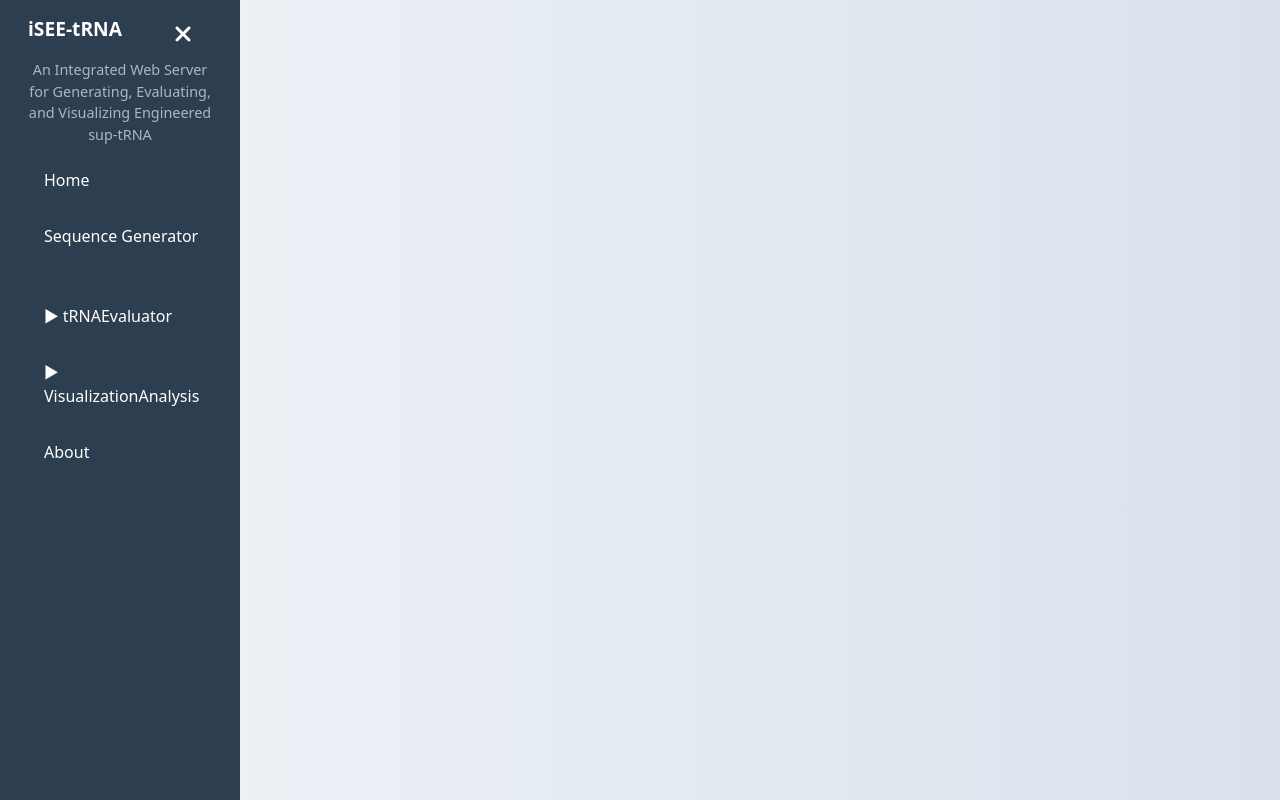
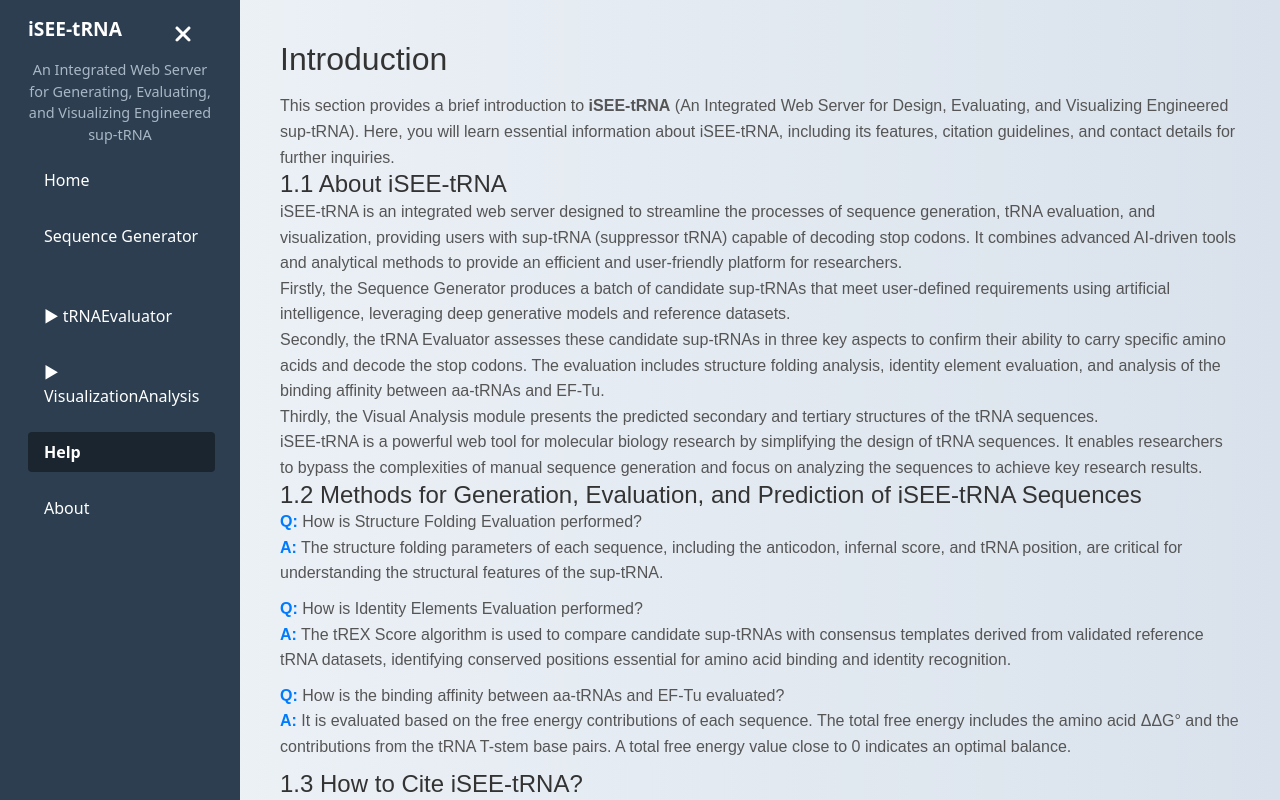
Before and after one commit to Lovelumine/AYumeRNA, a Vue app in the folder AYumeRNA-frontend/: page /help in a window 1280 px wide. Built offline with nearby package versions, Linux system fonts and the light colour scheme; what @shene/table would draw is missing.

Commit message:
增加帮助页面

```diff
--- a/AYumeRNA-frontend/src/pages/HelpPage/HelpPage.vue
+++ b/AYumeRNA-frontend/src/pages/HelpPage/HelpPage.vue
@@ -1 +1,153 @@
-<template>帮助</template>
+<template>
+  <div class="manual-container">
+    <section class="introduction">
+      <h1>Introduction</h1>
+      <p>This section provides a brief introduction to <strong>iSEE-tRNA</strong> (An Integrated Web Server for Design, Evaluating, and Visualizing Engineered sup-tRNA). Here, you will learn essential information about iSEE-tRNA, including its features, citation guidelines, and contact details for further inquiries.</p>
+
+      <h2>1.1 About iSEE-tRNA</h2>
+      <p>
+        iSEE-tRNA is an integrated web server designed to streamline the processes of sequence generation, tRNA evaluation, and visualization, providing users with sup-tRNA (suppressor tRNA) capable of decoding stop codons. It combines advanced AI-driven tools and analytical methods to provide an efficient and user-friendly platform for researchers.
+      </p>
+      <p>
+        Firstly, the Sequence Generator produces a batch of candidate sup-tRNAs that meet user-defined requirements using artificial intelligence, leveraging deep generative models and reference datasets.
+      </p>
+      <p>
+        Secondly, the tRNA Evaluator assesses these candidate sup-tRNAs in three key aspects to confirm their ability to carry specific amino acids and decode the stop codons. The evaluation includes structure folding analysis, identity element evaluation, and analysis of the binding affinity between aa-tRNAs and EF-Tu.
+      </p>
+      <p>
+        Thirdly, the Visual Analysis module presents the predicted secondary and tertiary structures of the tRNA sequences.
+      </p>
+      <p>
+        iSEE-tRNA is a powerful web tool for molecular biology research by simplifying the design of tRNA sequences. It enables researchers to bypass the complexities of manual sequence generation and focus on analyzing the sequences to achieve key research results.
+      </p>
+
+      <h2>1.2 Methods for Generation, Evaluation, and Prediction of iSEE-tRNA Sequences</h2>
+      <!-- <div class="faq-item">
+        <p><strong>Q:</strong> What computational models and reference datasets are used to generate sup-tRNA sequences?</p>
+        <p><strong>A:</strong> [Answer]</p>
+      </div>
+      <div class="faq-item">
+        <p><strong>Q:</strong> What does the sup-tRNA sequence processing workflow look like?</p>
+        <p><strong>A:</strong> [Answer]</p>
+      </div>
+      <div class="faq-item">
+        <p><strong>Q:</strong> How does iSEE-tRNA present the sup-tRNA?</p>
+        <p><strong>A:</strong> [Answer]</p>
+      </div> -->
+      <div class="faq-item">
+        <p><strong>Q:</strong> How is Structure Folding Evaluation performed?</p>
+        <p><strong>A:</strong> The structure folding parameters of each sequence, including the anticodon, infernal score, and tRNA position, are critical for understanding the structural features of the sup-tRNA.</p>
+      </div>
+      <div class="faq-item">
+        <p><strong>Q:</strong> How is Identity Elements Evaluation performed?</p>
+        <p><strong>A:</strong> The tREX Score algorithm is used to compare candidate sup-tRNAs with consensus templates derived from validated reference tRNA datasets, identifying conserved positions essential for amino acid binding and identity recognition.</p>
+      </div>
+      <div class="faq-item">
+        <p><strong>Q:</strong> How is the binding affinity between aa-tRNAs and EF-Tu evaluated?</p>
+        <p><strong>A:</strong> It is evaluated based on the free energy contributions of each sequence. The total free energy includes the amino acid ΔΔG° and the contributions from the tRNA T-stem base pairs. A total free energy value close to 0 indicates an optimal balance.</p>
+      </div>
+      <!-- <div class="faq-item">
+        <p><strong>Q:</strong> How is the secondary structure predicted?</p>
+        <p><strong>A:</strong> [Answer]</p>
+      </div>
+      <div class="faq-item">
+        <p><strong>Q:</strong> How is the tertiary structure predicted?</p>
+        <p><strong>A:</strong> [Answer]</p>
+      </div> -->
+
+      <h2>1.3 How to Cite iSEE-tRNA?</h2>
+      <p>If you use iSEE-tRNA, please cite XX.</p>
+
+      <h2>1.4 How to Contact Us?</h2>
+      <p>For any inquiries or concerns regarding iSEE-tRNA, please contact us at <a href="mailto:shendekoudai@lovelumine.com">shendekoudai@lovelumine.com</a>.</p>
+    </section>
+
+    <section class="user-tutorial">
+      <h1>User Tutorial</h1>
+      <p>In this section, you will learn how to generate and evaluate the sup-tRNAs you need using iSEE-tRNA. To assist you, we have provided screenshots of various parts of the user interface, with key information highlighted in red boxes.</p>
+
+      <h2>2.1 Sequence Generator</h2>
+      <p>iSEE-tRNA generates specific sup-tRNA meeting user-defined requirements. You can select the stop codon in the Sequence Generator to generate the desired sup-tRNA. Below are the operation diagrams.</p>
+
+      <h2>2.2 tRNA Evaluator</h2>
+      <div class="evaluation-step">
+        <h3>1) Structure Folding Evaluation</h3>
+        <p>Displays the structure folding parameters of each sequence, including the anticodon, infernal score, and tRNA positions. Users can filter the results through the Infernal Score.</p>
+      </div>
+      <div class="evaluation-step">
+        <h3>2) Identity Elements Evaluation</h3>
+        <p>Provides tREX Scores for different amino acids. A positive tREX Score indicates that the generated tRNA likely possesses the correct identity elements to carry a specific amino acid and function as a sup-tRNA. Users can sort the results by tREX Score.</p>
+      </div>
+      <div class="evaluation-step">
+        <h3>3) Binding Affinity Evaluation</h3>
+        <p>Demonstrates the total free energy of different amino acids and sup-tRNAs.</p>
+      </div>
+
+      <h2>2.3 tRNA Visualization Analysis</h2>
+      <p>In this part, you can view the predicted secondary and tertiary structures of tRNA sequences.</p>
+    </section>
+  </div>
+</template>
+
+
+
+<style scoped>
+.manual-container {
+  font-family: Arial, sans-serif;
+  margin: 20px;
+  line-height: 1.6;
+}
+
+h1 {
+  color: #333;
+  font-size: 2em;
+  margin-bottom: 15px;
+}
+
+h2 {
+  color: #333;
+  font-size: 1.5em;
+  margin-top: 20px;
+}
+
+h3 {
+  color: #333;
+  font-size: 1.2em;
+  margin-top: 15px;
+}
+
+p {
+  font-size: 1em;
+  color: #555;
+  margin-bottom: 15px;
+}
+
+.faq-item {
+  margin-bottom: 10px;
+}
+
+.faq-item strong {
+  color: #007bff;
+}
+
+a {
+  color: #007bff;
+}
+
+a:hover {
+  text-decoration: underline;
+}
+
+.user-tutorial {
+  margin-top: 30px;
+}
+
+.evaluation-step {
+  margin-top: 20px;
+}
+
+.manual-container p, .manual-container h2, .manual-container h3 {
+
+  margin: 0 auto;
+}
+</style>
--- a/AYumeRNA-frontend/src/pages/TRNAEvaluator/TRNAEvaluator.vue
+++ b/AYumeRNA-frontend/src/pages/TRNAEvaluator/TRNAEvaluator.vue
@@ -23,13 +23,13 @@
     <div class="buttons">
 
       <router-link to="/trna-evaluator/structure-folding" active-class="active-btn">
-        <button class="btn">Structure Folding Evaluation</button>
+        <button class="btn">1、Structure Folding Evaluation</button>
       </router-link>
       <router-link to="/trna-evaluator/identity-elements" active-class="active-btn">
-        <button class="btn">Identity Elements Evaluation</button>
+        <button class="btn">2、Identity Elements Evaluation</button>
       </router-link>
       <router-link to="/trna-evaluator/aminoacylation" active-class="active-btn">
-        <button class="btn">The affinity between aa-tRNAs and release factor</button>
+        <button class="btn">3、The affinity between aa-tRNAs and release factor</button>
       </router-link>
     </div>
 
--- a/AYumeRNA-frontend/src/router/index.ts
+++ b/AYumeRNA-frontend/src/router/index.ts
@@ -11,7 +11,7 @@ import AminoacylationEvaluation from '../pages/TRNAEvaluator/AminoacylationEvalu
 import StructureFoldingEvaluation from '../pages/TRNAEvaluator/StructureFoldingEvaluation/StructureFoldingEvaluation.vue'
 import IdentityElementsEvaluation from '../pages/TRNAEvaluator/IdentityElementsEvaluation/IdentityElementsEvaluation.vue'
 import AboutPage from '../pages/AboutPage/AboutPage.vue'
-
+import HelpPage from '../pages/HelpPage/HelpPage.vue'
 
 const routes = [
 
@@ -71,7 +71,7 @@ const routes = [
   //       'Compare generated tRNA sequences with natural tRNA sequences for verification using tRNAscan-SE tool.',
   //   },
   // },
-
+  { path: '/help', name: 'Help', component: HelpPage },
   { path: '/about', name: 'About', component: AboutPage },
 ]
 
```
